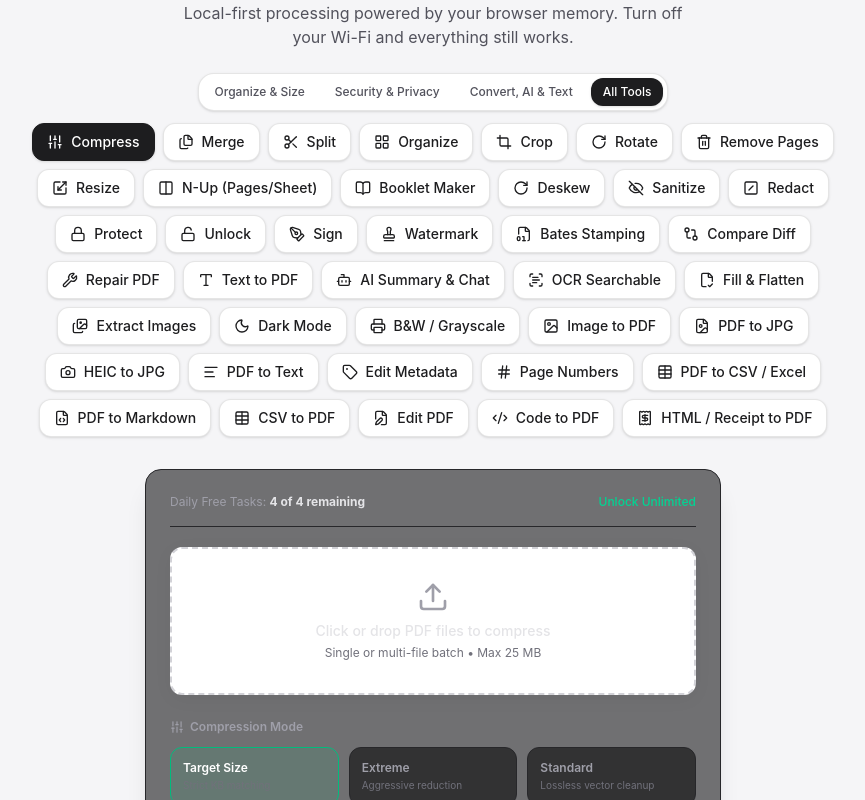
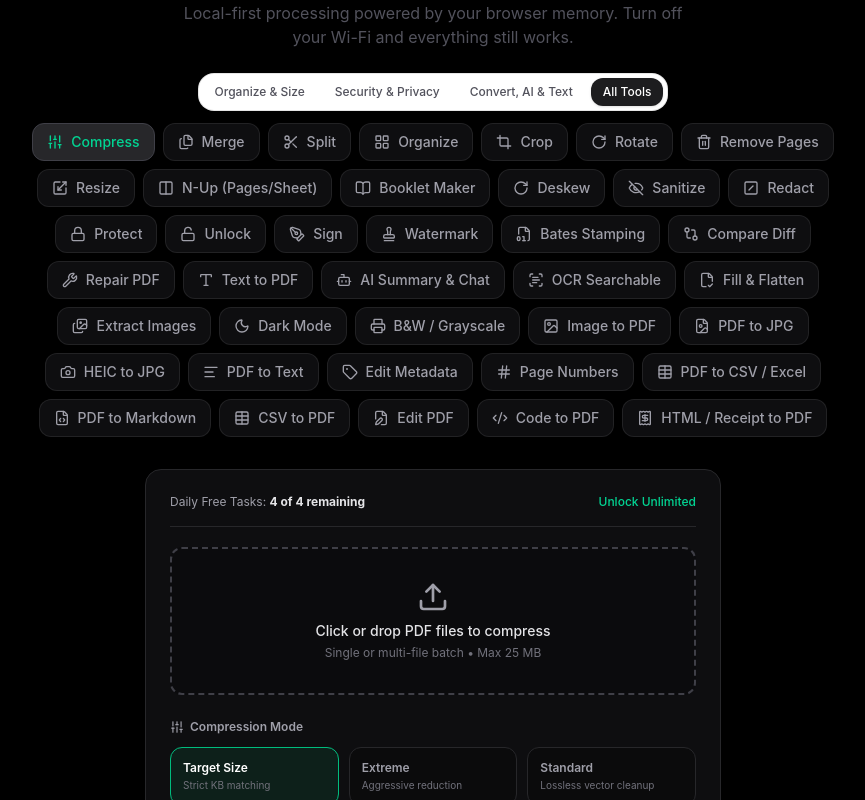
Before and after one commit to aniketgawandew65-pdf/privacy-pdf, a React (Vite) app: page / in a window 1280 px wide. Shown: the part 320-1120 px from the top of the page, without its empty margins (207-1072 px from the left). Built offline with nearby package versions, Linux system fonts and the light colour scheme.

Commit message:
Style(ui): restore unified obsidian dark theme across app layout and navigation

```diff
--- a/src/App.tsx
+++ b/src/App.tsx
@@ -338,7 +338,7 @@ export default function App() {
       : TOOLS_LIST.filter((tool) => tool.category === selectedCategory);
 
   return (
-    <div className="min-h-screen bg-[#f5f5f7] text-[#1d1d1f] flex flex-col items-center font-sans">
+   <div className="min-h-screen bg-black text-zinc-100 flex flex-col items-center font-sans">
       {/* Top Value / Announcement Banner */}
       <div className="w-full max-w-5xl mt-2 mb-2 py-2 px-4 rounded-xl bg-white border border-black/10 text-center text-[11px] sm:text-xs text-zinc-600 shadow-sm flex flex-wrap items-center justify-center gap-x-2 gap-y-1">
         <span className="text-[#1d1d1f] font-medium">
@@ -470,8 +470,8 @@ export default function App() {
   className={({ isActive }) =>
     `px-3.5 py-2 rounded-xl text-xs sm:text-sm font-medium flex items-center gap-2 border whitespace-nowrap transition-all ${
       isActive || (tool.path === '/compress-pdf' && location.pathname === '/')
-                        ? 'bg-[#1d1d1f] text-white border-[#1d1d1f] shadow-sm'
-                        : 'bg-white text-[#1d1d1f] border-black/10 hover:border-black/30 hover:bg-zinc-50 shadow-sm'
+        ? 'bg-zinc-800 text-emerald-400 border-zinc-700 shadow-sm'
+        : 'bg-zinc-900/60 text-zinc-400 hover:text-zinc-200 border-zinc-800/80 hover:border-zinc-700 hover:bg-zinc-900'
     }`
   }
 >
--- a/src/index.css
+++ b/src/index.css
@@ -1,17 +1,10 @@
 @import "tailwindcss";
 
 html, body, #root {
-  background-color: #f5f5f7;
-  color: #1d1d1f;
+  background-color: #000000;
+  color: #f4f4f5;
   font-family: -apple-system, BlinkMacSystemFont, "SF Pro Display", "SF Pro Text", "Inter", sans-serif;
   margin: 0;
   padding: 0;
   -webkit-font-smoothing: antialiased;
 }
-
-/* Tool dropzone card default styling */
-div[class*="border-dashed"] {
-  background-color: #ffffff !important;
-  border-color: #d2d2d7 !important;
-  box-shadow: 0 4px 20px rgba(0, 0, 0, 0.04) !important;
-}
```
Lines whose indentation alone changed are shown as unchanged.
